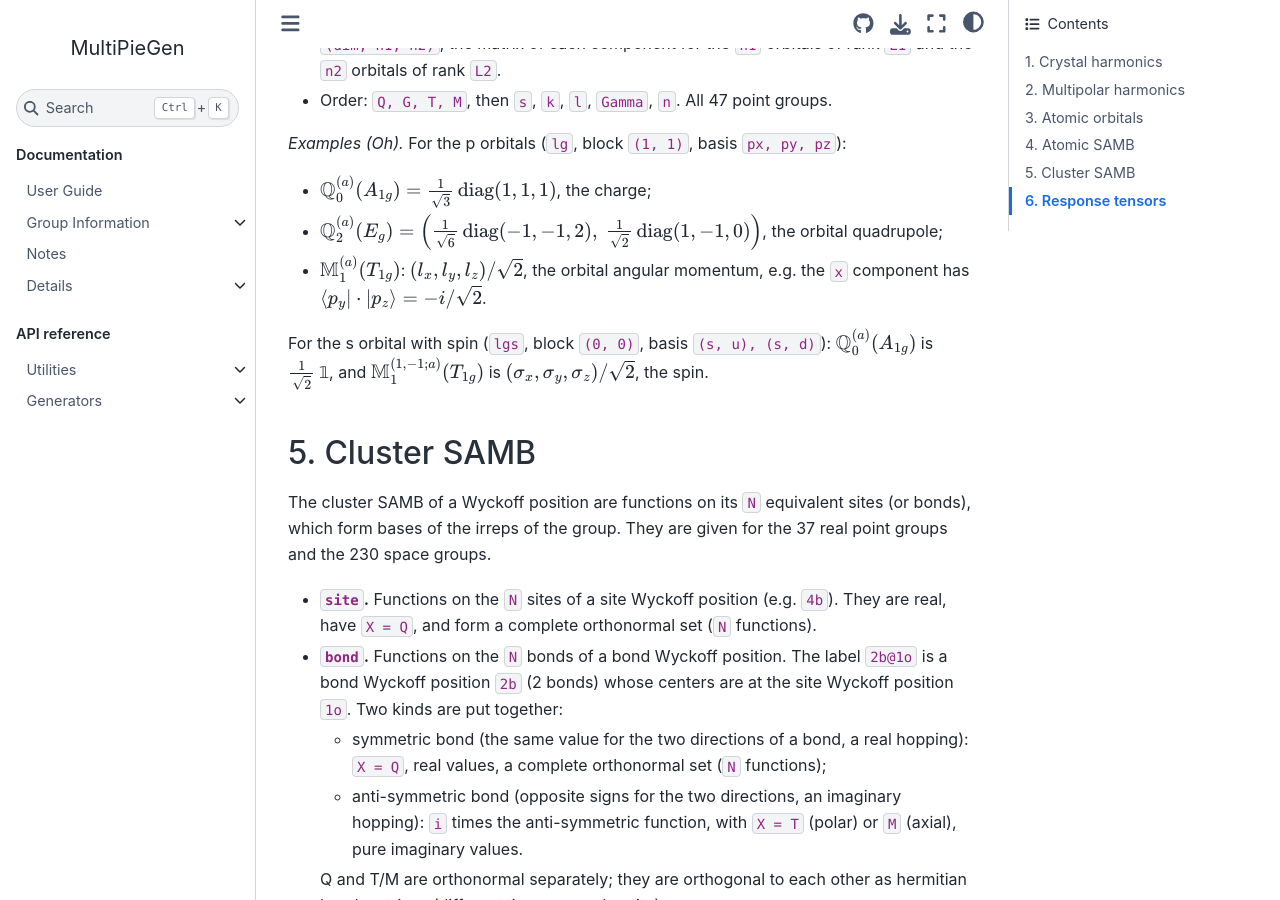
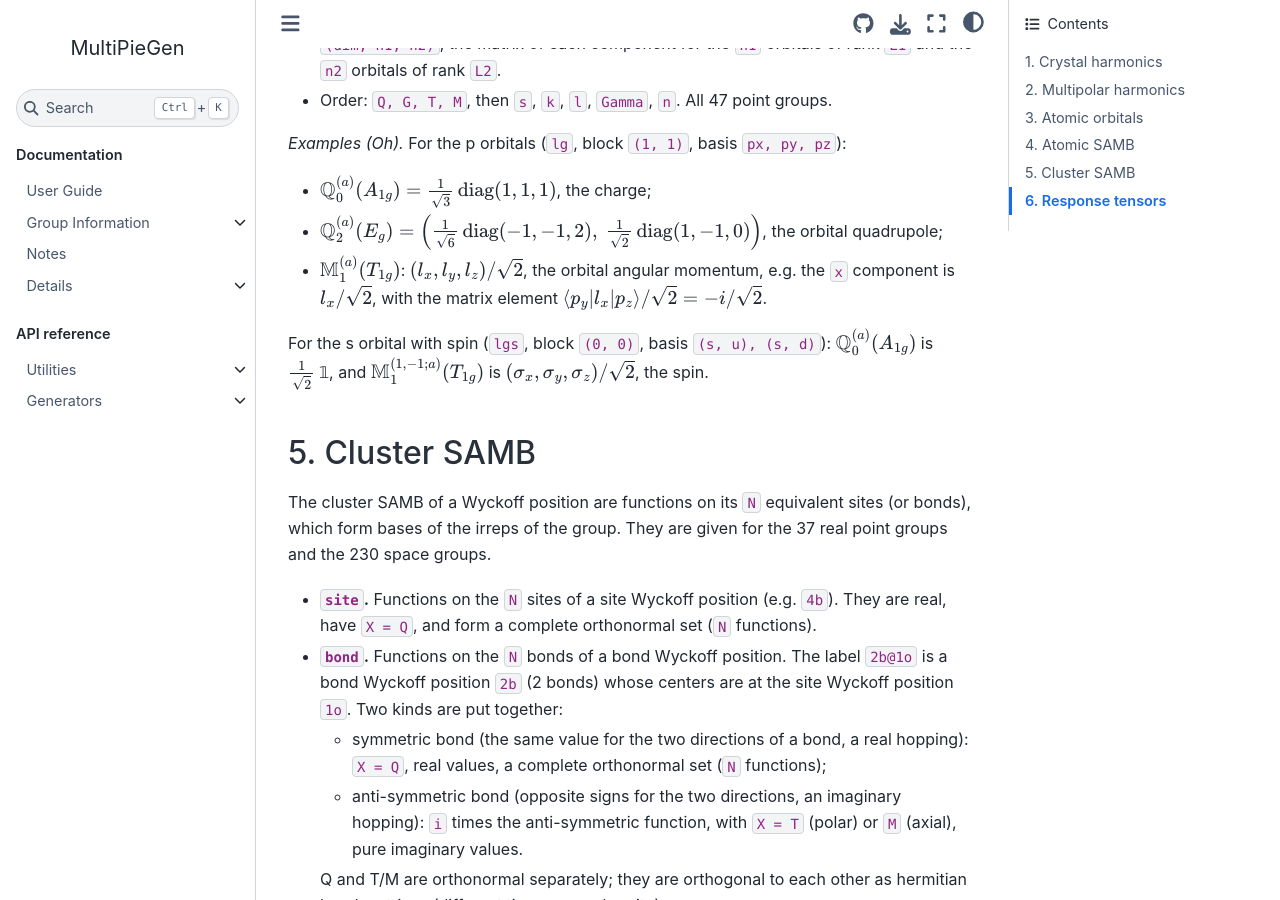
Before and after one commit to CMT-MU/MultiPieGen, a Jupyter Book: the page built from docs/src/guide/definitions.md, in a window 1280 px wide and 900 px high, scrolled down 4850 px. Built offline with Jupyter Book 1.0.4 settings and Sphinx 7.4.7 and the Sphinx Book theme 1.1.4, drawn with Linux system fonts in a browser that asks for light colours.

Commit message:
Show l_x in the matrix element of the orbital angular momentum example
Co-Authored-By: Claude Opus 5.5 <noreply@anthropic.com>

```diff
--- a/docs/src/guide/definitions.md
+++ b/docs/src/guide/definitions.md
@@ -164,8 +164,8 @@ basis, adapted to the point group.
 - $\mathbb{Q}_{0}^{(a)}(A_{1g}) = \frac{1}{\sqrt{3}}\,\mathrm{diag}(1, 1, 1)$, the charge;
 - $\mathbb{Q}_{2}^{(a)}(E_{g}) = \left(\frac{1}{\sqrt{6}}\,\mathrm{diag}(-1, -1, 2),\ \frac{1}{\sqrt{2}}\,\mathrm{diag}(1, -1, 0)\right)$, the
   orbital quadrupole;
-- $\mathbb{M}_{1}^{(a)}(T_{1g})$: $(l_x, l_y, l_z)/\sqrt{2}$, the orbital angular momentum, e.g. the `x` component has
-  $\langle p_y | \cdot | p_z \rangle = -i/\sqrt{2}$.
+- $\mathbb{M}_{1}^{(a)}(T_{1g})$: $(l_x, l_y, l_z)/\sqrt{2}$, the orbital angular momentum, e.g. the `x` component is
+  $l_x/\sqrt{2}$, with the matrix element $\langle p_y | l_x | p_z \rangle / \sqrt{2} = -i/\sqrt{2}$.
 
 For the s orbital with spin (`lgs`, block `(0, 0)`, basis `(s, u), (s, d)`): $\mathbb{Q}_{0}^{(a)}(A_{1g})$ is
 $\frac{1}{\sqrt{2}}\,\mathbb{1}$, and $\mathbb{M}_{1}^{(1,-1;a)}(T_{1g})$ is $(\sigma_x, \sigma_y, \sigma_z)/\sqrt{2}$, the
```
Also changed, not shown: docs/src/guide/definitions_ja.md (+1 -1 lines).
